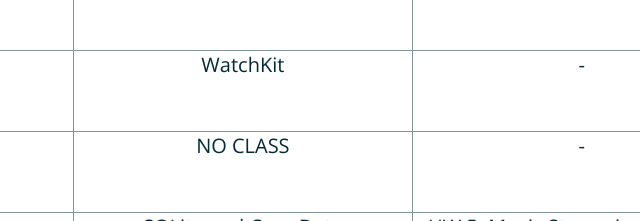
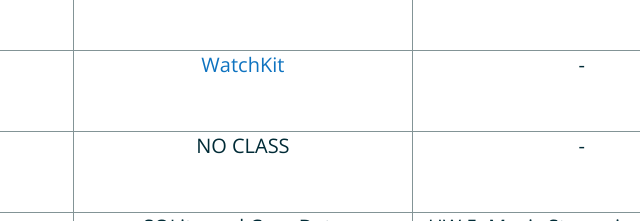
Before and after one commit to iosdecal/iosdecal.github.io, a plain HTML site: page index.html in a window 1280 px wide. Shown: the part 3458-3679 px from the top of the page, 393-1033 px from the left. Drawn offline with nearby package versions, Linux system fonts and the light colour scheme.

Commit message:
Update index.html

```diff
--- a/index.html
+++ b/index.html
@@ -226,7 +226,7 @@
                         <a href="https://docs.google.com/presentation/d/1WGsRUh75C_cXdRQWciLHZwQZ2PQ78Pp0GEQhOKlV8y8/edit?usp=sharing" target="_blank">OAuth and Auto Layout</a>
                     </div>
                     <div class="column-item">
-                        WatchKit
+                        <a href="https://docs.google.com/presentation/d/16xE0Ut-kf-92mcN0Thf6Y7oBu2q4QH5Y-x-K5LTWFv8/edit?usp=sharing" target="_blank">WatchKit</a>
                     </div>
                     <div class="column-item">
                         NO CLASS
```
